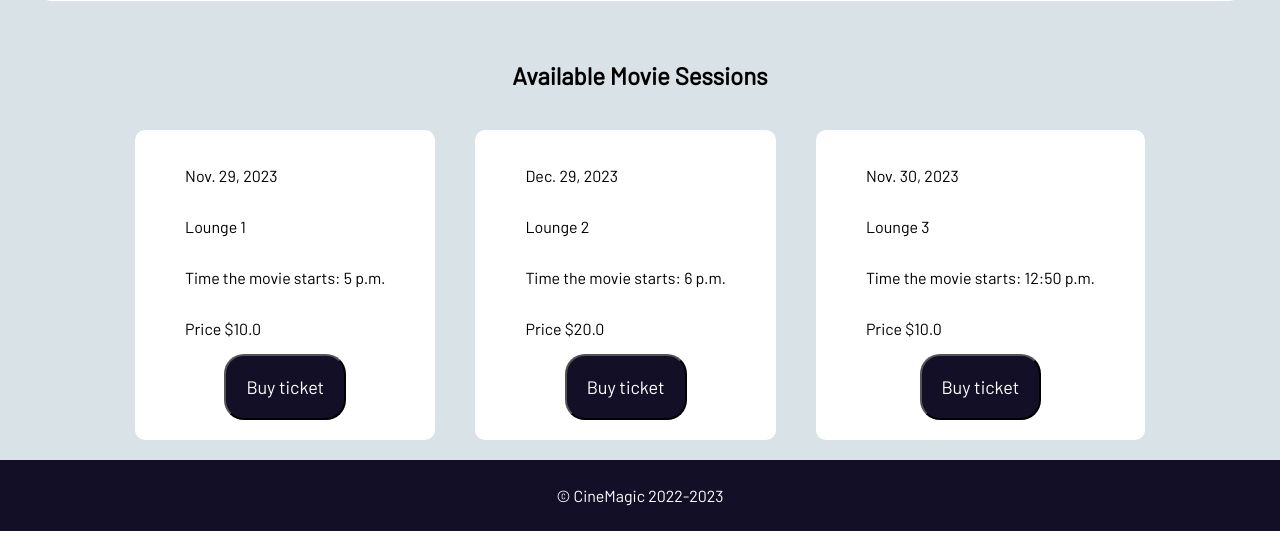
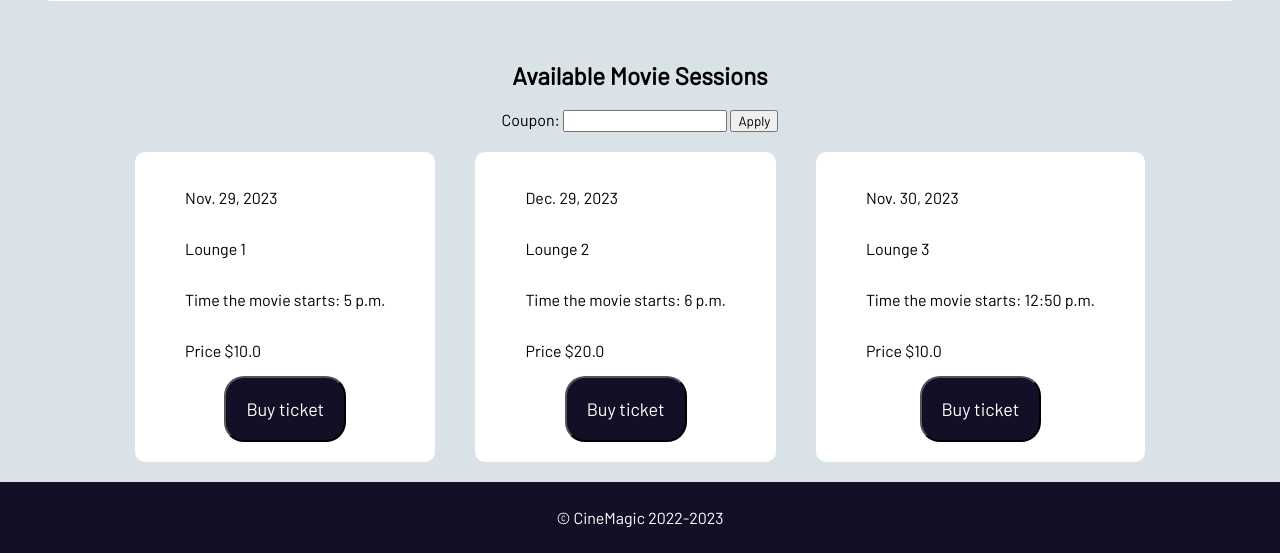
Before and after one commit to chamomil/MTDweb-ap, a Django app: page /movies/1/ in a window 1280 px wide; the page is wider, and only the part inside the window is pictured. Shown: the part 932-1485 px from the top of that part. Before the commit the page ends 1463 px from the top of that part, so only its background shows below. Run offline with Django 4.2, Linux system fonts and the light colour scheme; a user stored in the database is signed in; data comes from the database, SQL or seed files in the repository; both versions use the stored data as it was after the commit; some web fonts are replaced.

Commit message:
add coupon application

```diff
--- a/catalog/templates/catalog/movie-details.html
+++ b/catalog/templates/catalog/movie-details.html
@@ -27,6 +27,11 @@
     </section>
     <section itemscope itemtype="https://schema.org/Event" id="available_sessions">
         <h2 itemprop="name">Available Movie Sessions</h2>
+        <form id="coupon_form">
+            <label for="coupon_input">Coupon: </label>
+            <input type="number" id="coupon_input">
+            <button id="coupon_submit">Apply</button>
+        </form>
         <div class="all_tickets">
             {% for session in movie.moviesession_set.all %}
                 {% if session.is_valid %}
@@ -39,7 +44,7 @@
                         </p>
                         <p>Price <span itemprop="offers" itemscope itemtype="https://schema.org/Offer"><span
                                 itemprop="priceCurrency" content="USD">$</span><span
-                                itemprop="price">{{ session.price_per_ticket }}</span></span></p>
+                                itemprop="price" class="ticket_price">{{ session.price_per_ticket }}</span></span></p>
                         <form action="{% url 'reserve_ticket' %}" method="post">
                             {% csrf_token %}
                             <input id="id_session_id" name="session_id" type="number" value="{{ session.id }}"
@@ -51,4 +56,5 @@
             {% endfor %}
         </div>
     </section>
+    <script src="/static/scripts/coupons.js"></script>
 {% endblock %}
--- a/info/templates/coupons.html
+++ b/info/templates/coupons.html
@@ -8,7 +8,7 @@
     <section itemscope itemtype="https://schema.org/OfferCatalog" id="coupons">
         <h2 itemprop="name">Coupons and Discounts</h2>
         <article itemprop="itemListElement" itemscope itemtype="https://schema.org/Offer" class="coupon">
-            <h2 itemprop="name">Coupon 0120</h2>
+            <h2 itemprop="name">Coupon 1020</h2>
             <p><strong>Discount:</strong> <span itemprop="price">10%</span></p>
             <p itemprop="description">Take your friend, post a video of you dancing, and get a 10% discount ;)</p>
         </article>
--- a/static/css/movie_details.css
+++ b/static/css/movie_details.css
@@ -28,6 +28,12 @@ main {
 
 #available_sessions h2 {
     text-align: center;
+}
+
+#available_sessions {
+    display: flex;
+    flex-direction: column;
+    align-items: center;
 }
 
 #tickets {
--- /dev/null
+++ b/static/scripts/coupons.js
@@ -0,0 +1,24 @@
+document.addEventListener('DOMContentLoaded', function () {
+    const session_prices = document.querySelectorAll('.ticket_price');
+
+    document.getElementById('coupon_form').addEventListener('submit', function (event) {
+    event.preventDefault();
+    let coupon = document.getElementById('coupon_input').value;
+    console.log(coupon);
+    for (let price of session_prices) {
+        let oldPrice = parseInt(price.innerHTML);
+        price.innerHTML = (oldPrice * GetDiscount(coupon)).toString();
+    }
+});
+});
+
+
+function GetDiscount(coupon) {
+    if (coupon === '1020') {
+        return 0.9;
+    } else if (coupon === '2721') {
+        return 0.95;
+    } else {
+        return 1;
+    }
+}
```
Also changed, not shown: db.sqlite3.
